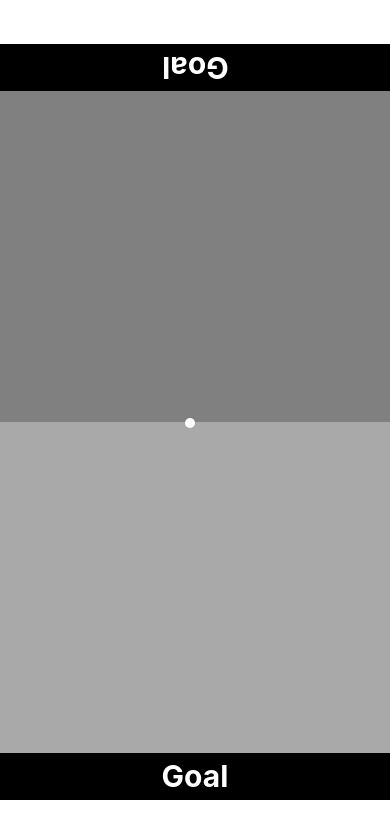
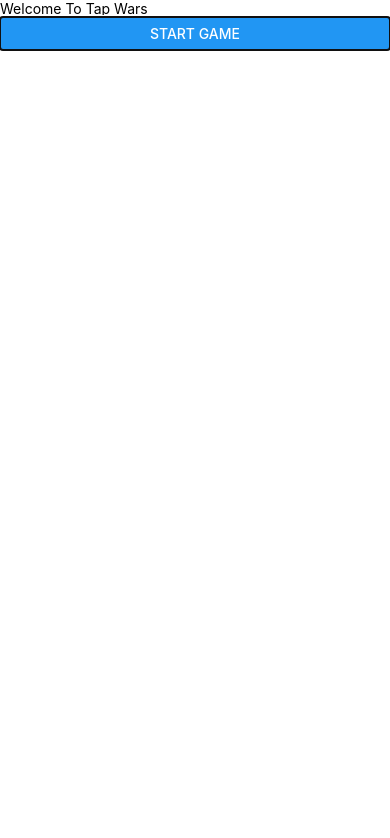
Before and after one commit to andywgarcia/TapWars, a React Native app: screen / in a window 390 px wide. Shown: the top 838 px of the page. Built offline with nearby package versions, Linux system fonts and the light colour scheme.

Commit message:
added NavBar

```diff
--- a/App.js
+++ b/App.js
@@ -1,13 +1,11 @@
 import React from "react";
 import { StyleSheet, View } from "react-native";
-import Game from "./views/Game";
-import Nav from './views/Nav'
+import MainContainer from './containers/MainContainer'
 
 export default function App() {
   return (
     <View style={styles.container}>
-      <Nav />
-      <Game />
+      <MainContainer />
     </View>
   );
 }
--- /dev/null
+++ b/containers/MainContainer.jsx
@@ -0,0 +1,49 @@
+import React from "react";
+import { View, Text, Modal, Button } from "react-native";
+import Nav from '../views/Nav'
+import Game from '../views/Game'
+
+export default class MainContainer extends React.Component {
+
+  constructor() {
+    super()
+    this.state = {
+      navHidden: true
+    }
+  }
+
+  setHidden = () => {
+    this.setState({
+      navHidden: !this.state.navHidden
+    })
+  }
+
+  render() {
+    return (
+      <React.Fragment>
+        <Nav hidden={this.state.navHidden} setHidden={this.setHidden}/>
+        <Game setHidden={this.setHidden}/>
+      </React.Fragment>
+    );
+  }
+}
+
+
+  // const difficulties = {
+  //   EASY: "Easy",
+  //   MEDIUM: "Medium",
+  //   HARD: "Hard"
+  // };
+  //
+  // const difficultyModifier = {
+  //   [difficulties.EASY]: 3,
+  //   [difficulties.MEDIUM]: 2,
+  //   [difficulties.HARD]: 1
+  // };
+  //
+  // const difficulty = difficulties.EASY;
+  //
+  // const playerModifier = {
+  //   0: currentDot => currentDot - difficultyModifier[difficulty],
+  //   1: currentDot => currentDot + difficultyModifier[difficulty]
+  // };
--- a/views/Game.jsx
+++ b/views/Game.jsx
@@ -22,36 +22,47 @@ const playerModifier = {
   1: currentDot => currentDot + difficultyModifier[difficulty]
 };
 
-function Game() {
-  const [score, setScore] = useState(0);
+function Game(props) {
+  const [position, setPosition] = useState(0);
 
   const showWinnerMessage = winner => {
     Alert.alert(`Player ${winner} Wins`, "", [
       {
         text: "Start Over",
         onPress: () => {
-          setScore(0);
+          setPosition(0);
+        }
+      },
+      {
+        text: "Back To Nav",
+        onPress: () => {
+          setPosition(0)
+          props.setHidden();
         }
       }
     ]);
   };
-  if (score <= -36) {
+
+
+  if (position <= -36) {
     showWinnerMessage(1);
-  } else if (score >= 36) {
+  } else if (position >= 36) {
     showWinnerMessage(2);
   }
 
   const onPlayerTap = player => {
-    const newScore = playerModifier[player](score);
-    setScore(newScore);
+    const newPosition = playerModifier[player](position);
+    setPosition(newPosition);
   };
+
   return (
     <React.Fragment>
       <PlayerArea player={0} onTap={onPlayerTap} />
       <PlayerArea player={1} onTap={onPlayerTap} />
-      <Dot offset={score * 10} />
+      <Dot offset={position * 10} />
     </React.Fragment>
   );
+
 }
 
 export default Game;
--- a/views/Nav.jsx
+++ b/views/Nav.jsx
@@ -1,15 +1,14 @@
 import React, { useState } from "react";
 import { View, Text, Modal, Button } from "react-native";
 
-function Nav() {
-  const [hidden, setHidden] = useState(false)
+function Nav(props) {
 
   return (
-    <Modal  visible={hidden}>
+    <Modal visible={props.hidden}>
       <View>
         <Text>Welcome To Tap Wars</Text>
       </View>
-      <Button title="Start Game" onPress={() => setHidden(true)}/>
+      <Button title="Start Game" onPress={props.setHidden} />
     </Modal>
   );
 }
```
